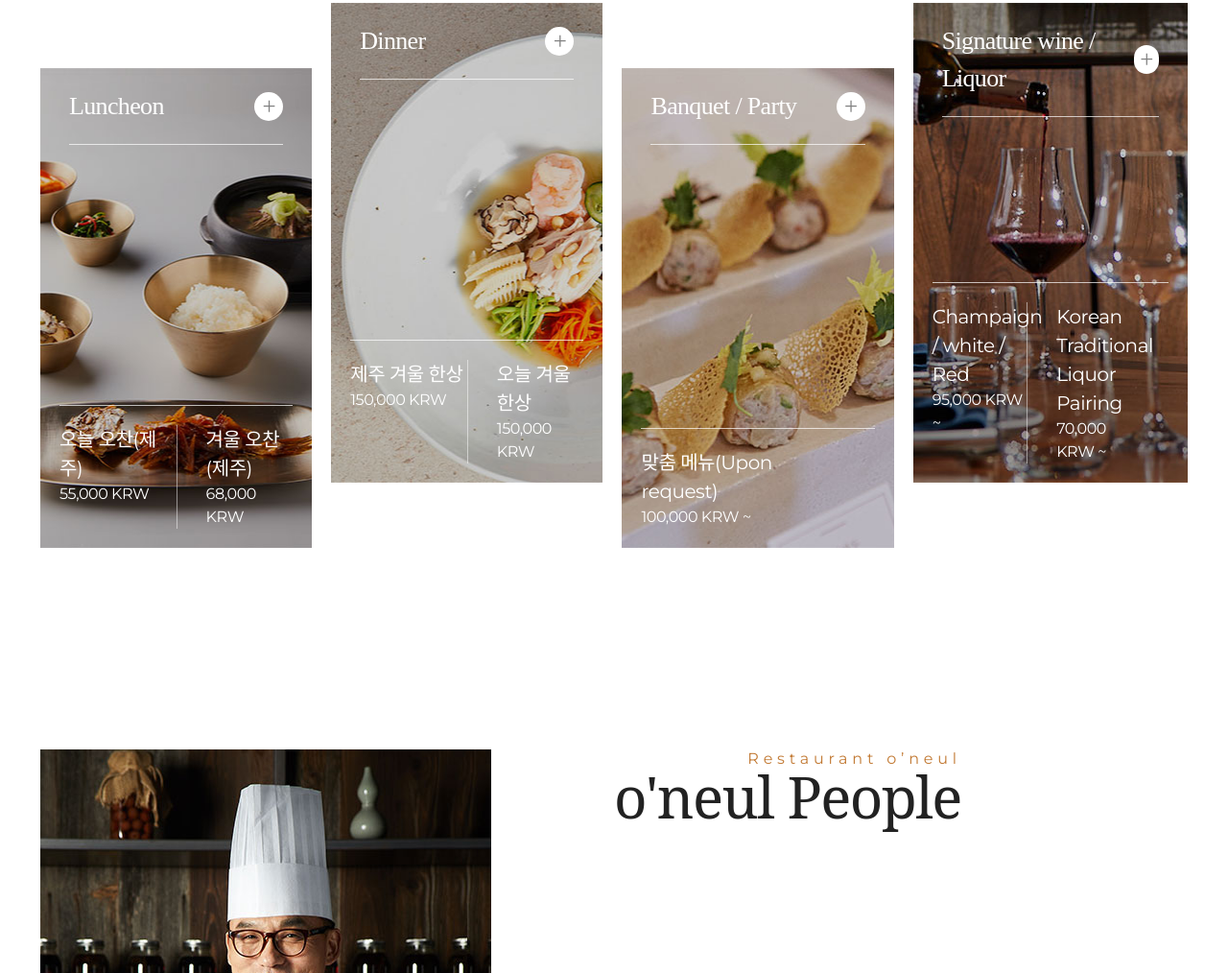
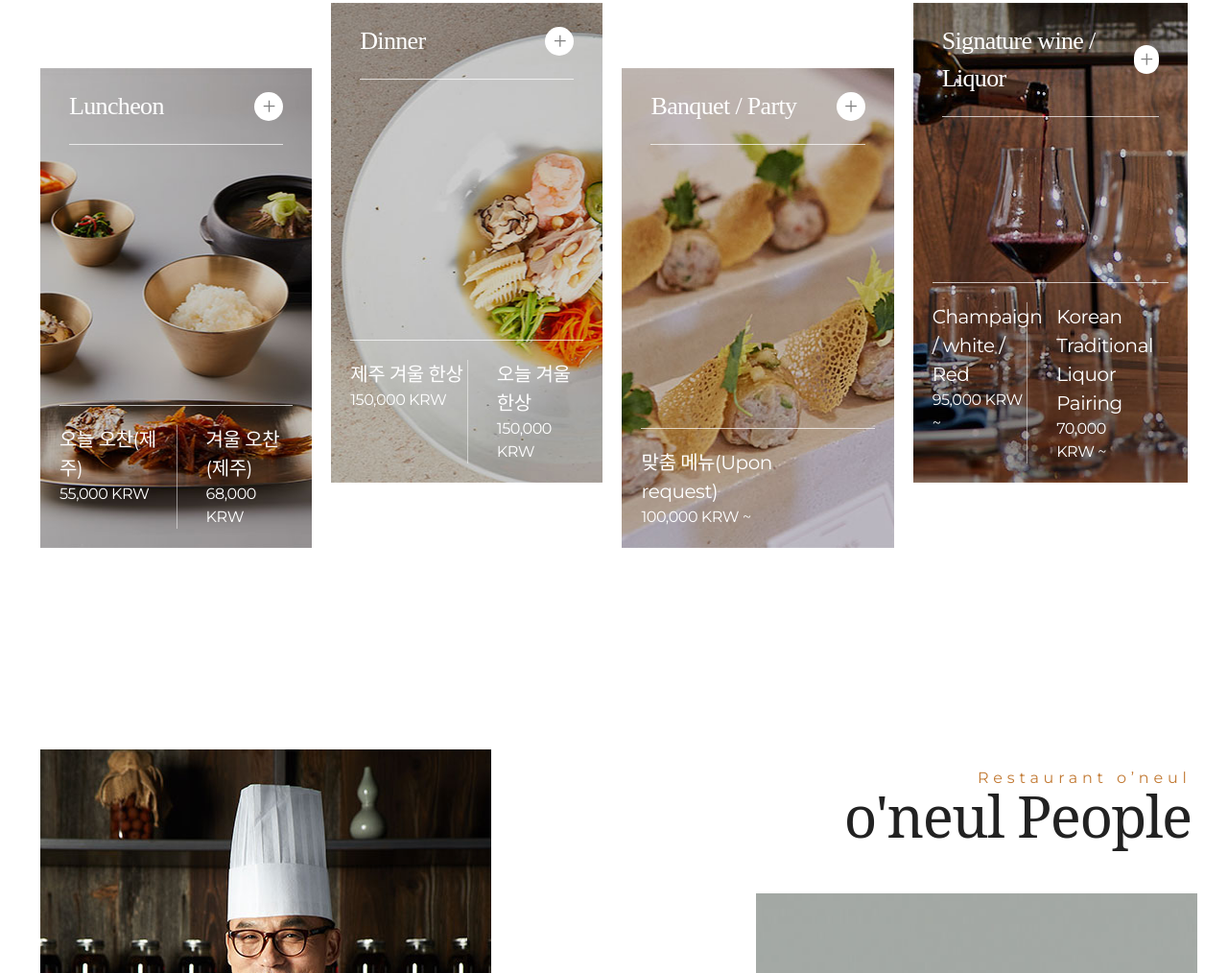
Before and after one commit to nuyhos/restauran_oneul, a plain HTML site: page index.html in a window 1280 px wide. Shown: the part 1786-2800 px from the top of the page at 96% size. Drawn offline with Linux system fonts and the light colour scheme; a web font is replaced by a local one.

Commit message:
Add files via upload

```diff
--- a/index.html
+++ b/index.html
@@ -179,6 +179,11 @@
       <!-- Main People -->
          <div class="main_people_wrap">
             <div class="main_people">
+               <div class="main_title_text">
+                  <h5 class="text_right c_point">Restaurant o’neul</h5>
+                  <h2 class="text_right margin_b_50">o'neul People</h2>
+               </div>
+
                <div class="main_people_1">
                   <div class="main_people_1_img"></div>
 
@@ -201,10 +206,6 @@
                   </div>
                </div>
 
-               <div>
-                  <h5 class="text_right c_point">Restaurant o’neul</h5>
-                  <h2 class="text_right margin_b_50">o'neul People</h2>
-
                <div class="main_people_2">
                   <div class="main_people_2_img"></div>
                   <div class="main_people_2_text">
@@ -222,7 +223,6 @@
                      <div class="main_people_career">
                         <div class="main_people_career_dot"></div>
                         <p class="main_people_career">前 쉐라톤그랜드워커힐 총주방장</p>
-                        </div>
                      </div>
                   </div>
                </div>
```
Lines whose indentation alone changed are shown as unchanged.
